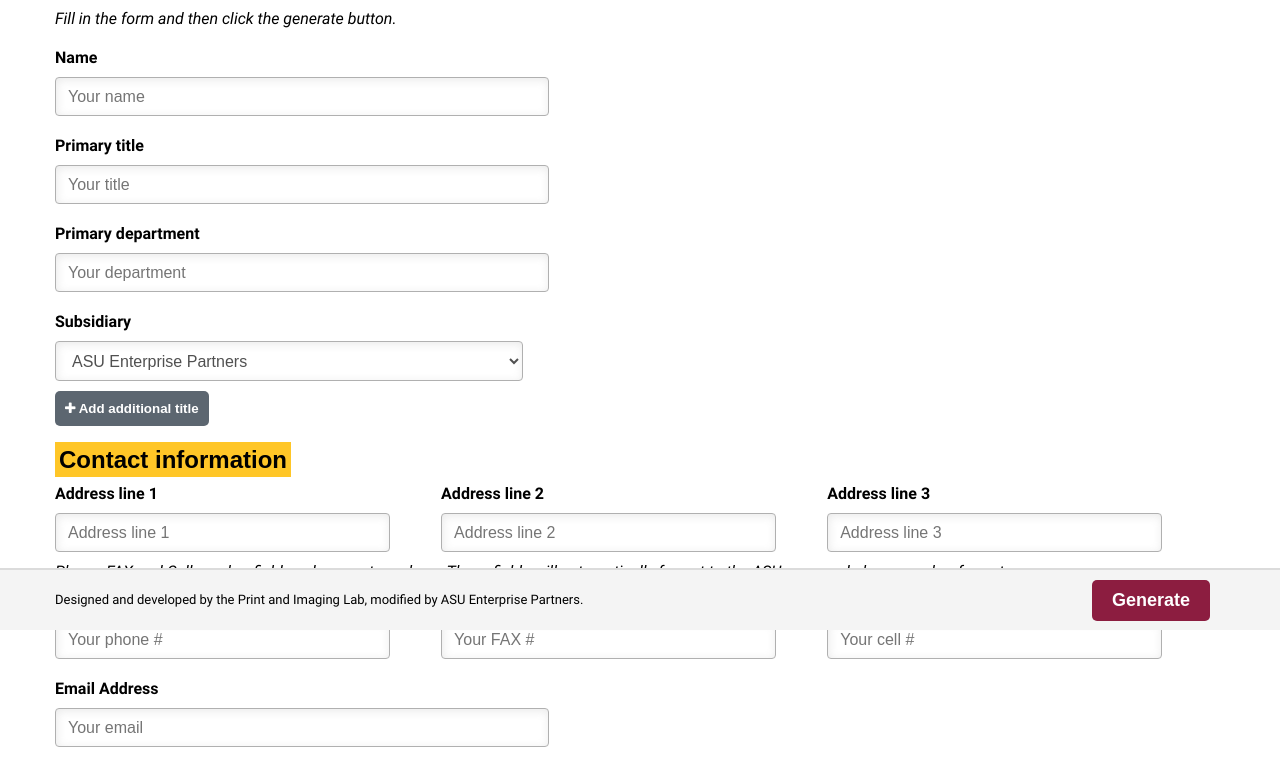
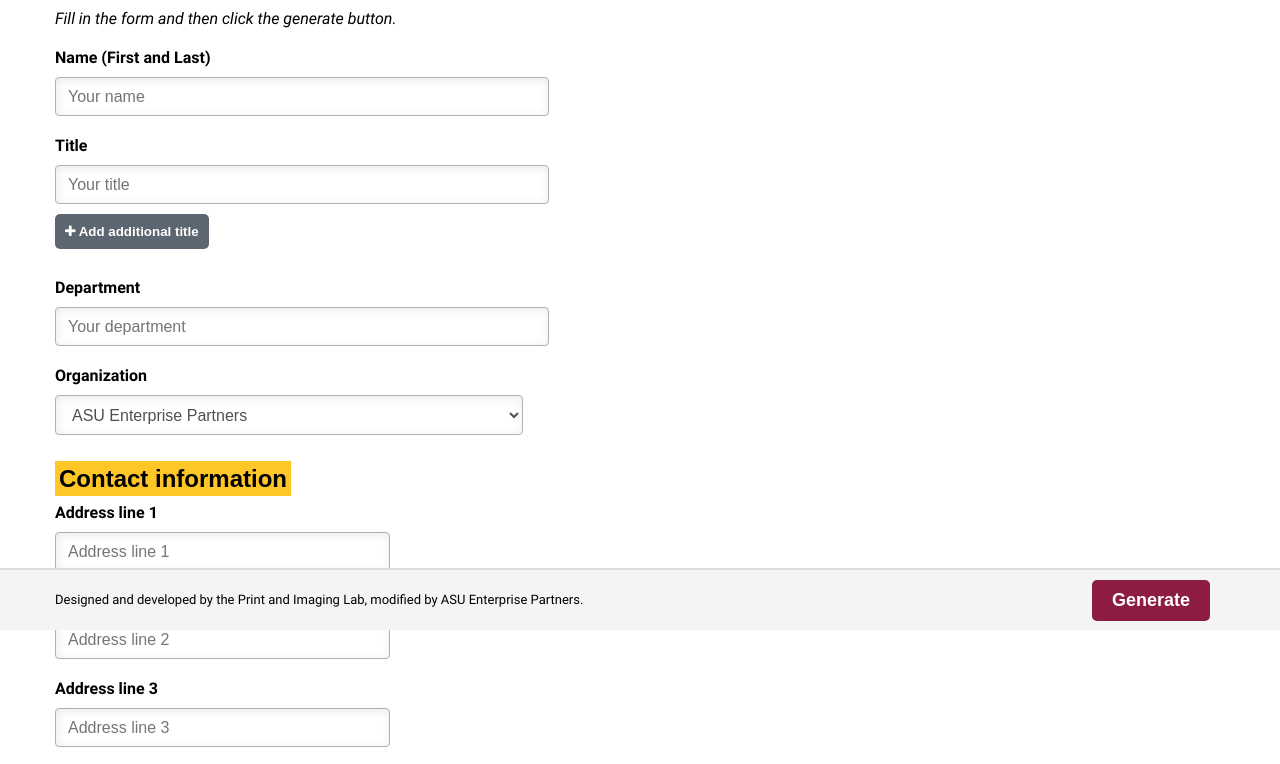
Before and after one commit to gabemartinez/asuepemailsig, a plain HTML site: page index.html in a window 1280 px wide. Shown: the part 170-934 px from the top of the page. Drawn offline with Linux system fonts and the light colour scheme.

Commit message:
Adjusting UI per change requests.

```diff
--- a/index.html
+++ b/index.html
@@ -51,22 +51,33 @@
     <input type="hidden" id="mainDepartment" value="">
 
       <div class="inputContainer">
-        <label for="name"> Name </label>
+        <label for="name"> Name (First and Last)</label>
         <input id="name" type="text" name="name" placeholder="Your name" value="">
       </div>
       <br class="clear">
+
       <div class="inputContainer">
-        <label for="titleDept">Primary title</label>
+        <label for="titleDept">Title</label>
         <input id="titleDept" type="text" name="titleDept" placeholder="Your title" value="">
       </div>
       <br class="clear">
+
+      <button class="addTitles" onclick="generateSubTitle()" style="margin: 0 0 0 0 !important;"><i class="fa fa-plus" aria-hidden="true"></i> Add additional title</button>
+      <br class="clear">
+
+      <div id="subDeptHolder" class="ui-sortable">
+
+      </div>
+      <br class="clear">
+
       <div class="inputContainer">
-        <label for="Dept">Primary department</label>
+        <label for="Dept">Department</label>
         <input id="Dept" type="text" name="Dept" placeholder="Your department" value="">
       </div>
       <br class="clear">
+
       <div class="inputContainer">
-        <label for="Subsidiary">Subsidiary</label>
+        <label for="Subsidiary">Organization</label>
         <!-- <input id="Dept" type="text" name="Dept" placeholder="Your department" value=""> -->
         <select name="subsidiary" id="subsidiary">
           <option value="asuep">ASU Enterprise Partners</option>
@@ -77,39 +88,32 @@
           <option value="realty">University Realty</option>
         </select>
       </div>
-
-
       <br class="clear">
-
-      <button class="addTitles" onclick="generateSubTitle()" style="margin: 0 0 0 0 !important;"><i class="fa fa-plus" aria-hidden="true"></i> Add additional title</button>
-      <br class="clear">
-
-      <div id="subDeptHolder" class="ui-sortable">
-
-      </div>
-
 
       <h2 style="padding-top: 20px;"><span style="background-color: #ffc627; padding: 4px;">Contact information</span></h2>
       <div class="inputContainer phone">
         <label for="addLine1"> Address line 1 </label>
         <input id="addLine1" type="text" name="addLine1" placeholder="Address line 1" value="">
       </div>
+      <br class="clear">
 
       <div class="inputContainer phone">
         <label for="addLine2"> Address line 2 </label>
         <input id="addLine2" type="text" name="addLine2" placeholder="Address line 2">
       </div>
+      <br class="clear">
 
       <div class="inputContainer phone">
         <label for="addLine3"> Address line 3 </label>
         <input id="addLine3" type="text" name="addLine3" placeholder="Address line 3">
       </div>
+      <br class="clear">
+      <br class="clear">
 
-      <br class="clear">
       <!-- <br class="clear">
       <br> -->
       <p>
-        <em>Phone, FAX and Cell number fields only accept numbers.  These fields will automatically format to the ASU-approved phone number format.</em>
+        <em>Phone, FAX and Cell number fields only accept numbers.</em>
       </p>
 
       <!-- <br>
@@ -118,18 +122,22 @@
         <label for="phone"> Phone # </label>
         <input id="phone" type="text" name="phone" placeholder="Your phone #" min="0" value="">
       </div>
+      <br class="clear">
 
       <div class="inputContainer phone">
         <label for="fax"> FAX # </label>
         <input id="fax" type="text" name="fax" placeholder="Your FAX #" min="0">
       </div>
+      <br class="clear">
 
       <div class="inputContainer phone">
         <label for="cell"> Cell # </label>
         <input id="cell" type="text" name="cell" placeholder="Your cell #" min="0">
       </div>
+      <br class="clear">
+      <br class="clear">
 
-      <div class="inputContainer">
+      <div class="inputContainer phone">
         <label for="email"> Email Address </label>
         <input id="email" type="text" name="email" placeholder="Your email" value="">
       </div>
@@ -140,22 +148,24 @@
         <input id="web" type="text" name="web" placeholder="Your website">
       </div>
       <br class="clear">
+      <br class="clear">
 
       <div class="inputContainer phone">
         <label for="addLine11"> Secondary Address Line 1 </label>
         <input id="addLine11" type="text" name="addLine11" placeholder="PO Box" value="">
       </div>
+      <br class="clear">
 
       <div class="inputContainer phone">
         <label for="addLine22"> Secondary City, State </label>
         <input id="addLine22" type="text" name="addLine22" placeholder="City, State">
       </div>
+      <br class="clear">
 
       <div class="inputContainer phone">
         <label for="addLine33"> Secondary Zip Code </label>
         <input id="addLine33" type="text" name="addLine33" placeholder="Zip Code">
       </div>
-
       <br class="clear">
 
       <!-- <br class="clear">
```
